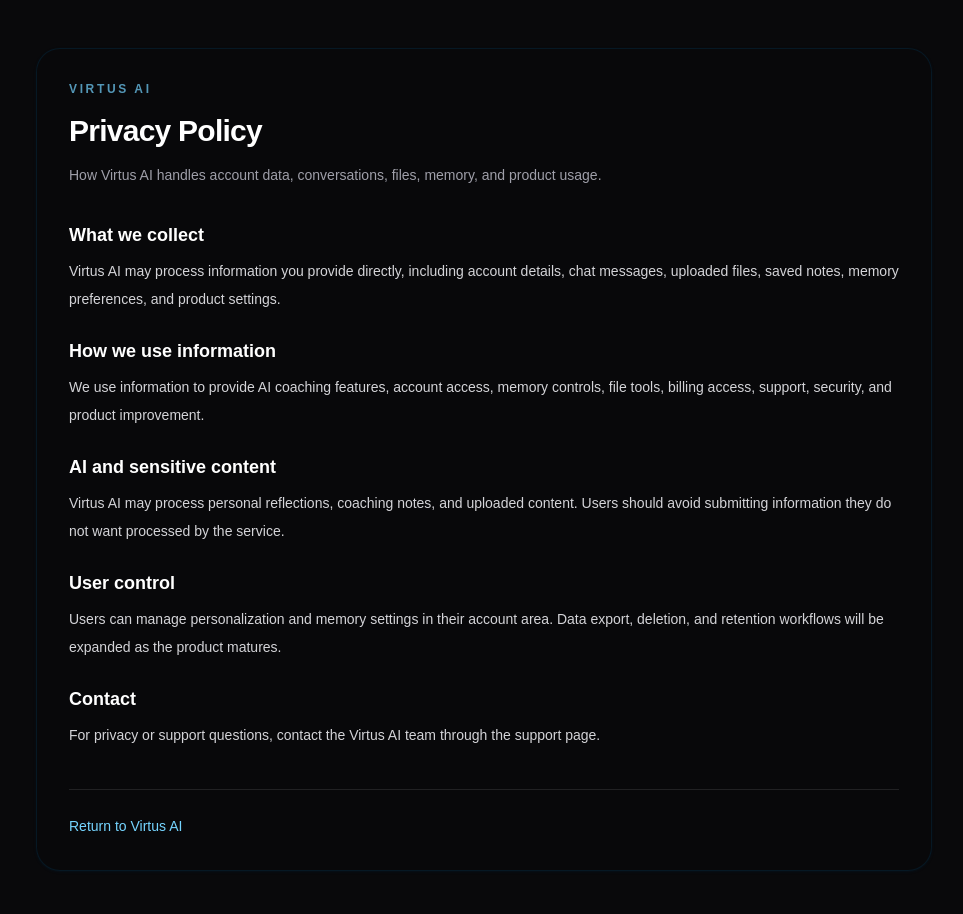
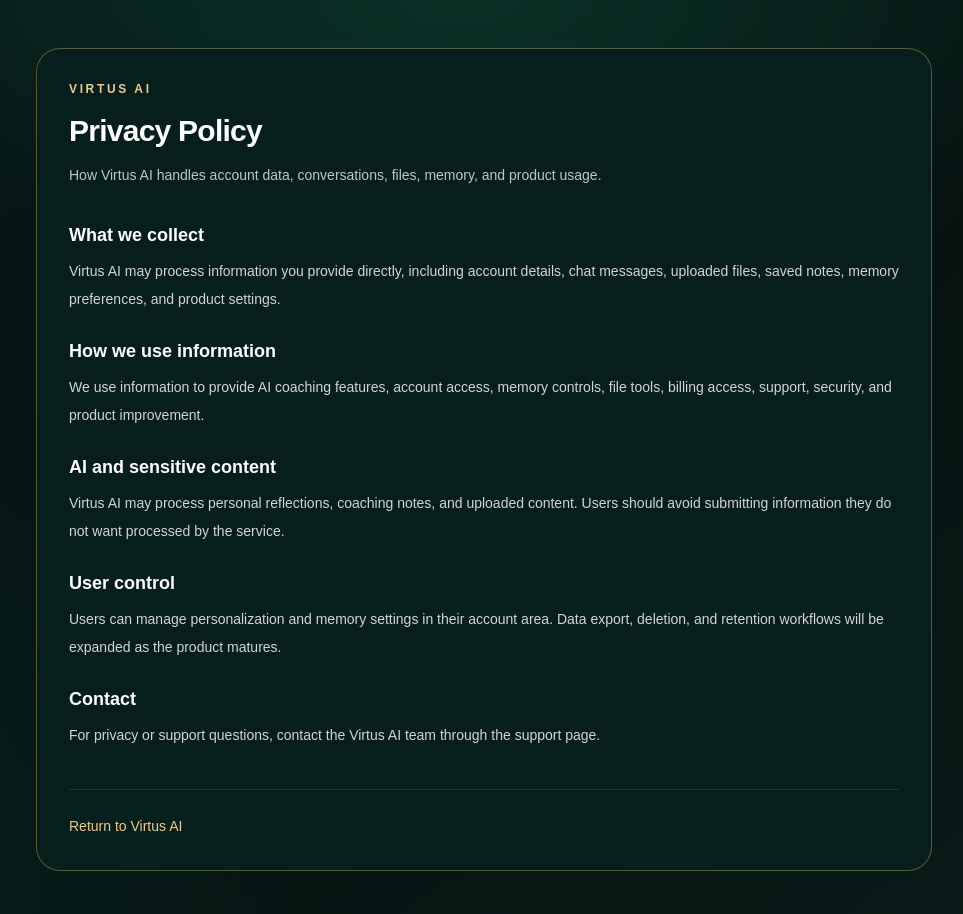
Before and after one commit to SirSebastian-ux/virtus.ai, a Next.js app: page /privacy in a window 1280 px wide. Shown: the top 914 px of the page, without its empty margins (156-1119 px from the left). Built offline with nearby package versions, Linux system fonts and the light colour scheme.

Commit message:
Align app/privacy/page.js with Virtus premium design system

```diff
--- a/app/privacy/page.js
+++ b/app/privacy/page.js
@@ -7,7 +7,7 @@ export const metadata = {
 
 export default function Page() {
   return (
-    <main className="min-h-screen virtus-theme-page px-6 py-12 text-zinc-100">
+    <main className="virtus-subpage-modern min-h-screen virtus-theme-page px-6 py-12 text-zinc-100">
       <section className="mx-auto max-w-4xl rounded-3xl border border-sky-900/25 bg-zinc-950/75 p-8 shadow-sm shadow-sky-950/20">
         <p className="text-xs font-semibold uppercase tracking-[0.22em] text-sky-300/70">
           Virtus AI
```
